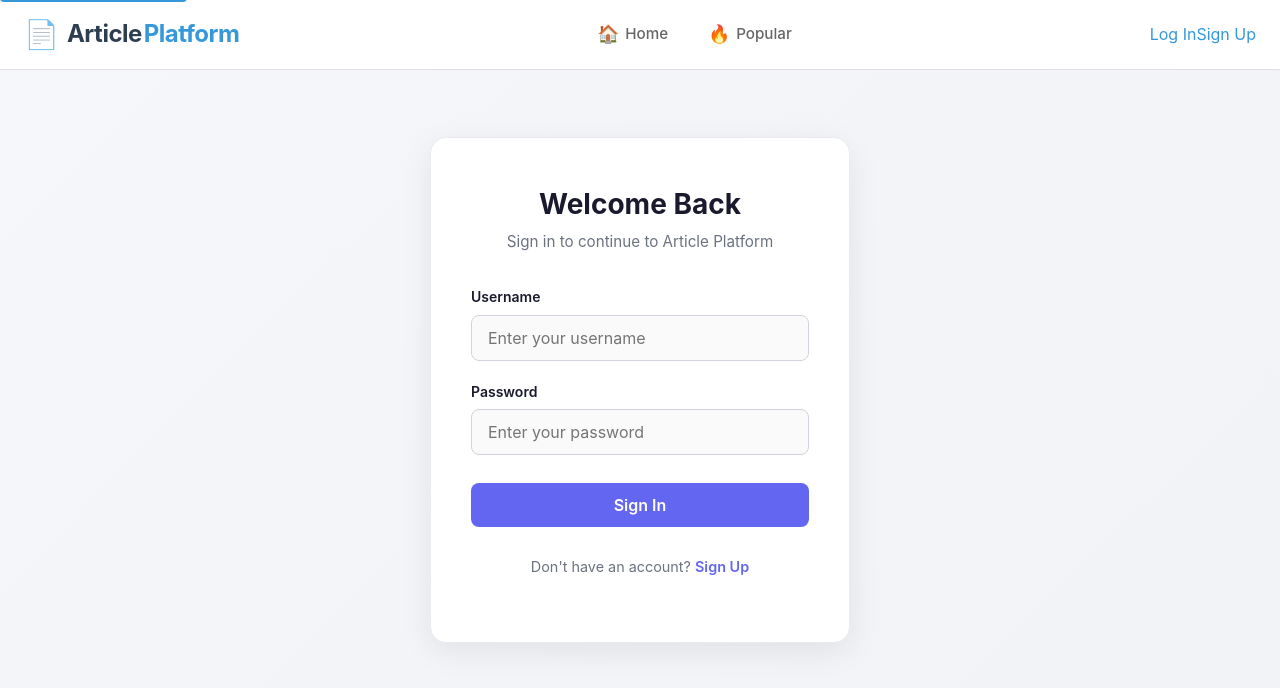
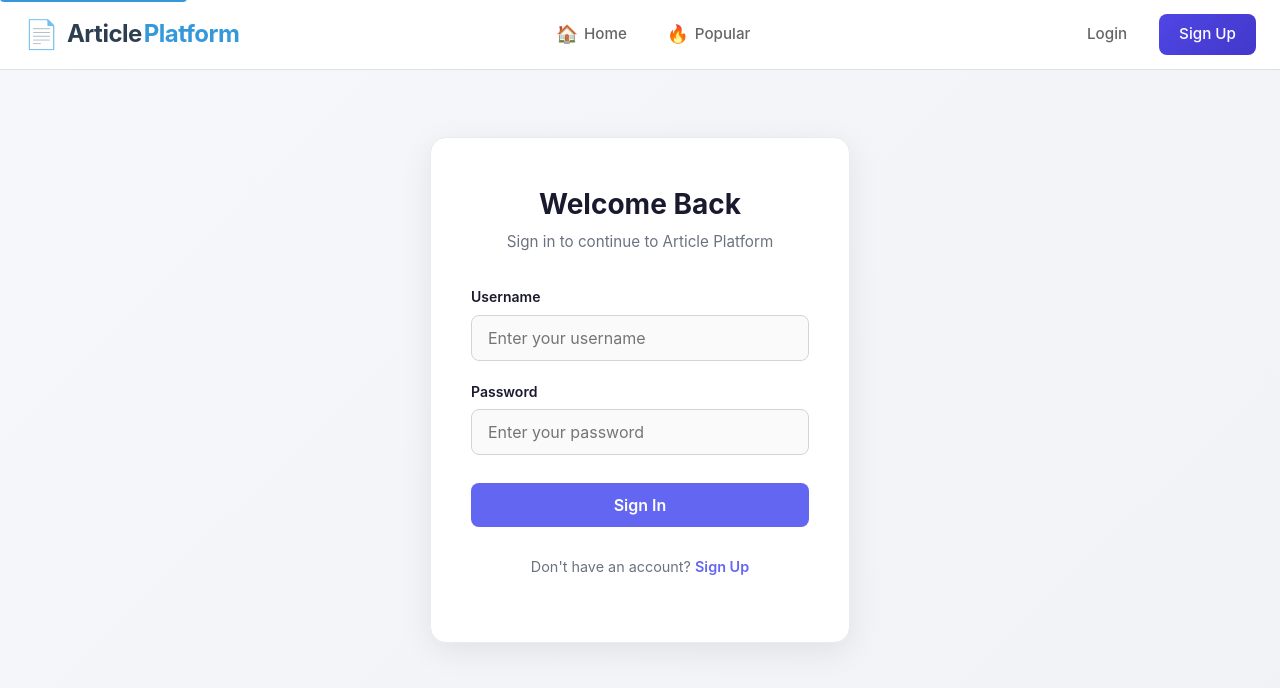
Before and after one commit to MahdyMokh7/article-platform, a React (Vite) app in the folder frontend/: page /login in a window 1280 px wide. Shown: the top 688 px of the page. Built offline with nearby package versions, Linux system fonts and the light colour scheme; no server answers.

Commit message:
feat(frontend): update login + sign-out styles

```diff
--- a/frontend/src/components/Navbar.module.css
+++ b/frontend/src/components/Navbar.module.css
@@ -247,6 +247,47 @@
 }
 
 /* ============================
+   Authentication Buttons (Desktop)
+   ============================ */
+
+.authButtons {
+  display: flex;
+  align-items: center;
+  gap: 0.75rem;
+}
+
+.loginLink {
+  padding: 0.5rem 1.25rem;
+  border-radius: 8px;
+  text-decoration: none;
+  font-weight: 500;
+  font-size: 0.95rem;
+  color: var(--text-secondary);
+  transition: all 0.3s ease;
+}
+
+.loginLink:hover {
+  background-color: rgba(79, 70, 229, 0.08);
+  color: #4f46e5;
+}
+
+.registerLink {
+  padding: 0.5rem 1.25rem;
+  border-radius: 8px;
+  text-decoration: none;
+  font-weight: 500;
+  font-size: 0.95rem;
+  background: linear-gradient(135deg, #4f46e5, #4338ca);
+  color: #ffffff;
+  transition: all 0.3s ease;
+}
+
+.registerLink:hover {
+  transform: translateY(-2px);
+  box-shadow: 0 4px 12px rgba(79, 70, 229, 0.35);
+}
+
+/* ============================
    Mobile Menu Button (Hamburger)
    ============================ */
 
@@ -354,6 +395,50 @@
   opacity: 0;
   transform: translateX(20px);
   animation: slideIn 0.3s forwards;
+}
+
+/* Mobile Auth Links */
+.mobileNavLink {
+  display: flex;
+  align-items: center;
+  gap: 0.75rem;
+  padding: 0.75rem 1rem;
+  border-radius: 8px;
+  text-decoration: none;
+  color: var(--text-secondary);
+  font-weight: 500;
+  transition: all 0.3s ease;
+  background: none;
+  border: none;
+  width: 100%;
+  cursor: pointer;
+  font-size: 1rem;
+}
+
+.mobileNavLink:hover {
+  background-color: rgba(79, 70, 229, 0.08);
+  color: #4f46e5;
+}
+
+.mobileRegisterLink {
+  background: linear-gradient(135deg, #4f46e5, #4338ca);
+  color: #ffffff;
+  justify-content: center;
+}
+
+.mobileRegisterLink:hover {
+  transform: translateY(-2px);
+  box-shadow: 0 4px 12px rgba(79, 70, 229, 0.35);
+  background: linear-gradient(135deg, #4338ca, #3730a3);
+}
+
+.mobileLogoutButton {
+  color: #ef4444;
+}
+
+.mobileLogoutButton:hover {
+  background-color: rgba(239, 68, 68, 0.08);
+  color: #dc2626;
 }
 
 @keyframes slideIn {
--- a/frontend/src/components/navbar.jsx
+++ b/frontend/src/components/navbar.jsx
@@ -363,7 +363,7 @@ const Navbar = () => {
             ) : (
               <div className={styles.authButtons}>
                 <NavLink to="/login" className={styles.loginLink}>
-                  Log In
+                  Login
                 </NavLink>
                 <NavLink to="/register" className={styles.registerLink}>
                   Sign Up
@@ -451,7 +451,7 @@ const Navbar = () => {
                       className={styles.mobileNavLink}
                       onClick={closeMobileMenu}
                     >
-                      Log In
+                      Login
                     </NavLink>
                   </li>
                   <li className={styles.mobileNavItem}>
--- a/frontend/src/pages/HomePage.jsx
+++ b/frontend/src/pages/HomePage.jsx
@@ -95,10 +95,7 @@ const HomePage = () => {
       <div className={styles.header}>
         <div className={styles.headerContent}>
           <div>
-            <h1 className={styles.title}>
-              <span className={styles.titleIcon}>📚</span>
-              All Articles
-            </h1>
+            <h1 className={styles.title}>All Articles</h1>
             <p className={styles.subtitle}>
               Discover the latest research and insights from our community
             </p>
--- a/frontend/src/pages/HomePage.module.css
+++ b/frontend/src/pages/HomePage.module.css
@@ -19,10 +19,17 @@
 
 .headerContent {
   display: flex;
-  justify-content: space-between;
-  align-items: flex-start;
+  flex-direction: column;
+  align-items: center;
+  text-align: center;
   gap: 1.5rem;
-  flex-wrap: wrap;
+}
+
+.title {
+  font-size: 2rem;
+  font-weight: 700;
+  color: #111827;
+  margin: 0;
 }
 
 .title {
```
Also changed, not shown: frontend/public/images/Mehdy.jpg (added), 1 other file (tests, documents, lock files or other folders).
